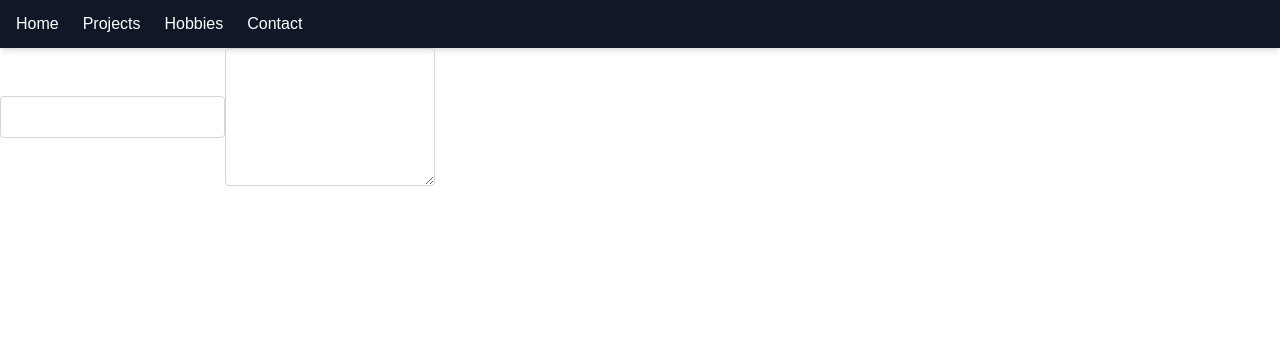
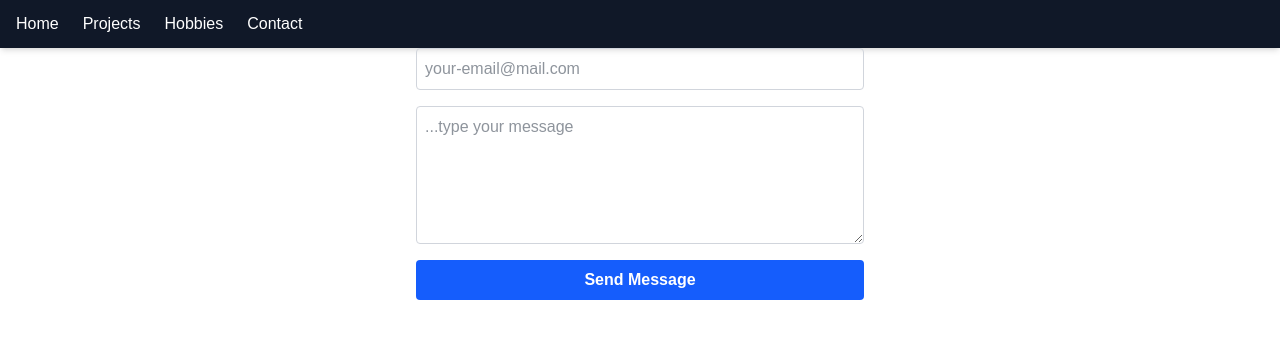
Before and after one commit to crawfordk99/discover-keith, a Next.js app in the folder discover_keith/: page /contact in a window 1280 px wide. Shown: the top 338 px of the page. Built offline with nearby package versions, Linux system fonts and the light colour scheme.

Commit message:
fixing form

```diff
--- a/discover_keith/src/app/contact/page.js
+++ b/discover_keith/src/app/contact/page.js
@@ -62,7 +62,7 @@ const handleSubmit = async (e) => { //: FormEvent<HTMLFormElement>
   return (
   <form
     onSubmit={handleSubmit}
-            className="flex flex-center items-center justify-center max-w-s mx-auto border-none"
+    className="flex flex-col items-center justify-center max-w-md mx-auto"
     data-aos="fade-down"
   >
     <input
@@ -71,9 +71,10 @@ const handleSubmit = async (e) => { //: FormEvent<HTMLFormElement>
       placeholder="your-email@mail.com"
       value={formData.email}
       onChange={handleChange}
-              className="flex flex-center justify-center items-center text-background w-m p-2 mb-4 border border-gray-300 rounded mx-auto"
+      className="w-full p-2 mb-4 border border-gray-300 rounded text-gray-800"
       required
     />
+
     <textarea
       name="message"
       cols={30}
@@ -81,15 +82,16 @@ const handleSubmit = async (e) => { //: FormEvent<HTMLFormElement>
       placeholder="...type your message"
       value={formData.message}
       onChange={handleChange}
-              className="items-center justify-center text-background w-l p-2 mb-4 border border-gray-300 rounded mx-auto"
+      className="w-full p-2 mb-4 border border-gray-300 rounded text-gray-800"
       required
     />
+
     <button
       type="submit"
-              className="w-full bg-primary hover:shadow-lg hover:opacity-90 text-background font-bold py-2 px-4 rounded"
+      className="w-full bg-blue-600 hover:bg-blue-700 hover:shadow-lg text-white font-bold py-2 px-4 rounded disabled:opacity-50"
+      disabled={isSending}
     >
-              {isSending} &nbsp; Send
-              Message
+      {isSending ? 'Sending...' : 'Send Message'}
     </button>
   </form>
   );
```
Lines whose indentation alone changed are shown as unchanged.
